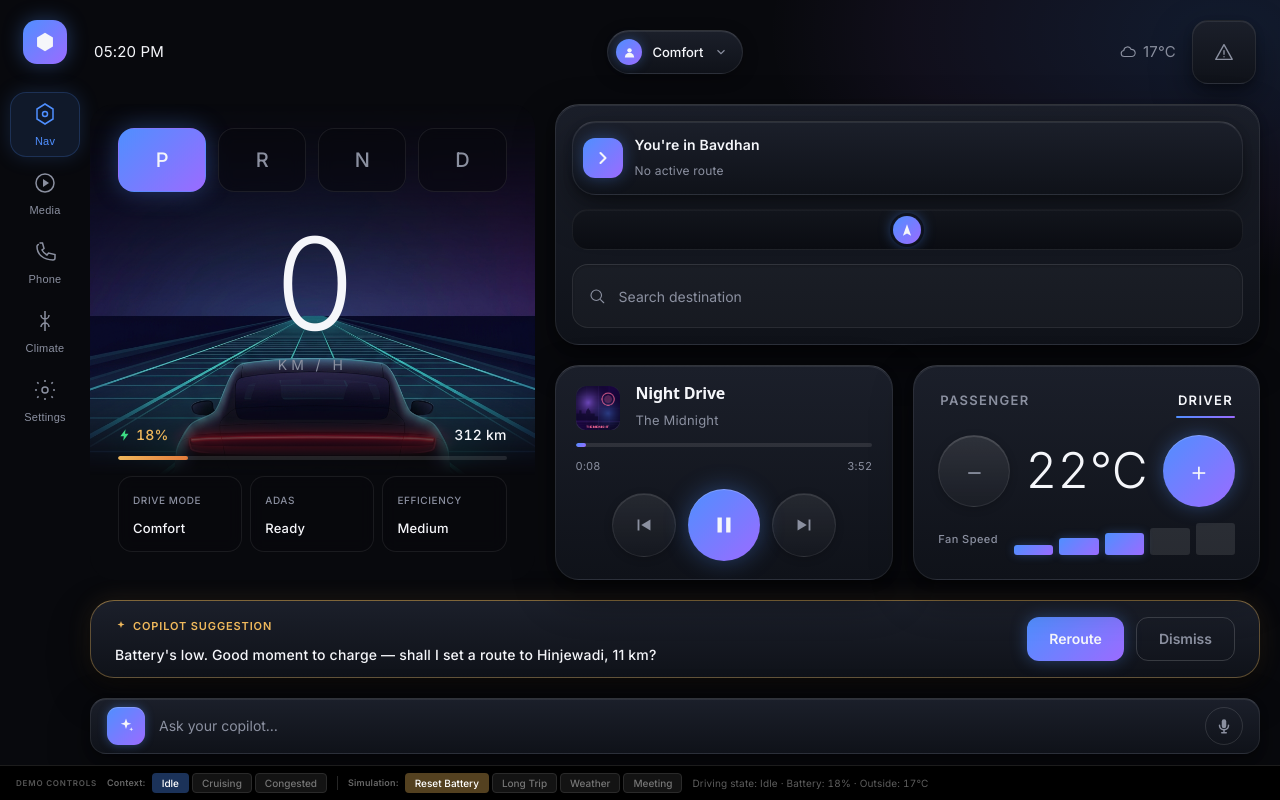
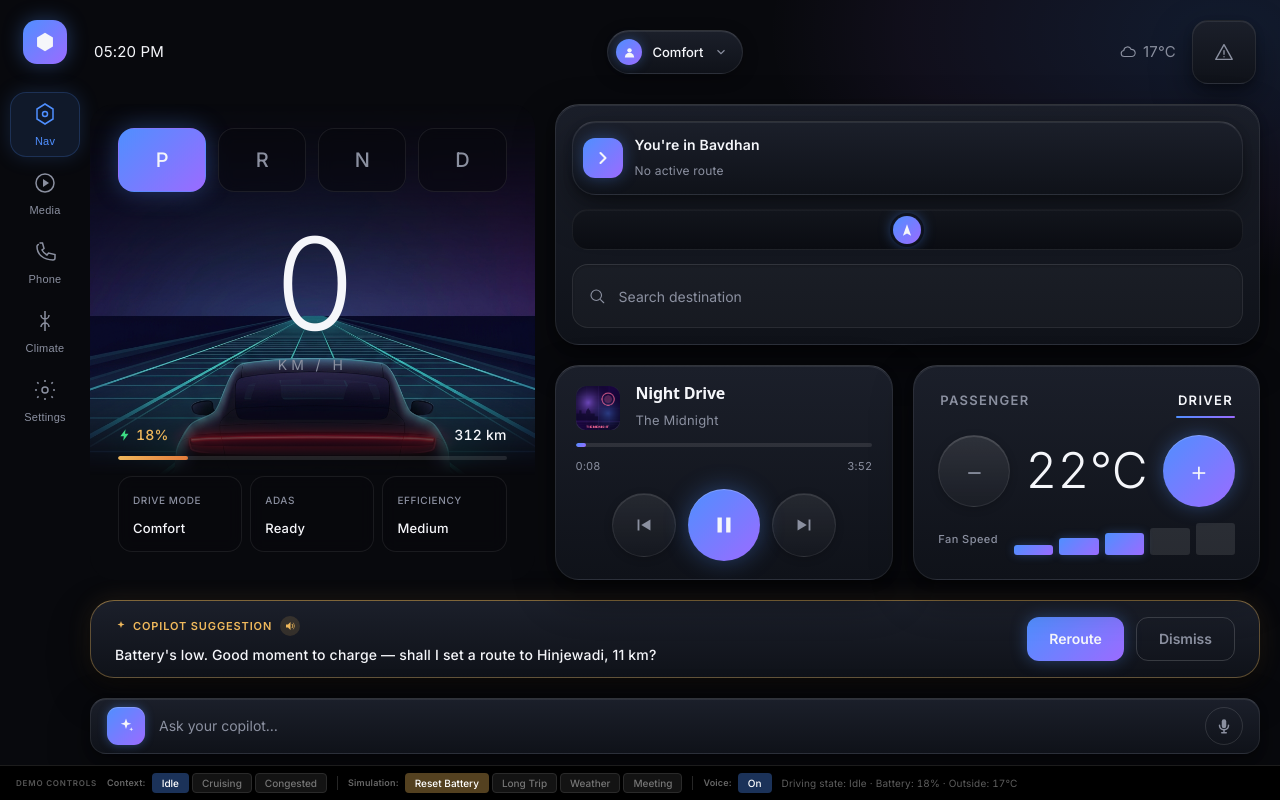
Before and after one commit to vedhabbu/cockpit, a React (Vite) app: page / in a window 1280 px wide. Both pictures are taken after a click on the button "Low Battery". Built offline with nearby package versions, Linux system fonts and the light colour scheme; no server answers.

Commit message:
Copilot Speech

```diff
--- a/src/App.css
+++ b/src/App.css
@@ -1278,6 +1278,27 @@ body {
   height: 12px;
 }
 
+.proactive-suggestion__speak {
+  display: inline-flex;
+  align-items: center;
+  justify-content: center;
+  width: 20px;
+  height: 20px;
+  margin-left: 2px;
+  padding: 0;
+  border: none;
+  border-radius: 50%;
+  background: rgba(240, 185, 92, 0.14);
+  color: inherit;
+  cursor: pointer;
+  transition: background 0.15s, color 0.15s;
+}
+
+.proactive-suggestion__speak:hover {
+  background: rgba(240, 185, 92, 0.28);
+  color: var(--text-primary);
+}
+
 .proactive-suggestion__message {
   margin: 0;
   font-size: 14px;
--- a/src/App.jsx
+++ b/src/App.jsx
@@ -964,6 +964,8 @@ function DemoControlBar({
   outsideTemp,
   activeSimulation,
   onToggleSimulation,
+  voiceMuted,
+  onToggleVoiceMuted,
 }) {
   const activeLabel = LOAD_LEVELS.find((level) => level.id === loadLevel)?.label ?? loadLevel
 
@@ -1013,6 +1015,23 @@ function DemoControlBar({
         </div>
       </div>
 
+      {speechSynthesisSupported && (
+        <>
+          <span className="demo-bar__divider" aria-hidden="true" />
+          <div className="demo-bar__group">
+            <span className="demo-bar__group-label">Voice:</span>
+            <button
+              type="button"
+              className={`demo-bar__segment${!voiceMuted ? ' active' : ''}`}
+              aria-pressed={!voiceMuted}
+              onClick={onToggleVoiceMuted}
+            >
+              {voiceMuted ? 'Muted' : 'On'}
+            </button>
+          </div>
+        </>
+      )}
+
       <span className="demo-bar__readout">
         Driving state: {activeLabel} · Battery: {batteryLevel}% · Outside: {outsideTemp}°C
       </span>
@@ -1022,6 +1041,27 @@ function DemoControlBar({
 
 const SpeechRecognitionCtor =
   typeof window !== 'undefined' ? window.SpeechRecognition || window.webkitSpeechRecognition : null
+
+const speechSynthesisSupported = typeof window !== 'undefined' && 'speechSynthesis' in window
+
+// Speaks copilot suggestion text aloud (free, no API key — window.speechSynthesis).
+// Cancels any speech already in progress first so suggestions never overlap.
+// Entirely best-effort: unsupported browsers, blocked autoplay, or any
+// runtime error here should never break the UI, so failures are swallowed.
+function speakSuggestionText(text) {
+  if (!speechSynthesisSupported || !text) return
+  try {
+    window.speechSynthesis.cancel()
+    const utterance = new SpeechSynthesisUtterance(text)
+    utterance.rate = 0.97
+    utterance.pitch = 1
+    const englishVoice = window.speechSynthesis.getVoices().find((voice) => /^en/i.test(voice.lang))
+    if (englishVoice) utterance.voice = englishVoice
+    window.speechSynthesis.speak(utterance)
+  } catch {
+    // Voice output is a nice-to-have, never let it break the cockpit.
+  }
+}
 
 function CopilotBar({ onSubmit, response }) {
   const [query, setQuery] = useState('')
@@ -1157,7 +1197,7 @@ function CopilotBar({ onSubmit, response }) {
 // A card the copilot shows on its own initiative (not in response to a
 // command) — visually distinct from CopilotBar's reactive responses via the
 // amber "Copilot suggestion" eyebrow and its own action buttons.
-function ProactiveSuggestionCard({ suggestion, onPrimary, onDismiss }) {
+function ProactiveSuggestionCard({ suggestion, onPrimary, onDismiss, onSpeak }) {
   if (!suggestion) return null
 
   return (
@@ -1168,6 +1208,33 @@ function ProactiveSuggestionCard({ suggestion, onPrimary, onDismiss }) {
             <path d="M12 2l1.8 5.2L19 9l-5.2 1.8L12 16l-1.8-5.2L5 9l5.2-1.8L12 2z" />
           </svg>
           Copilot Suggestion
+          {speechSynthesisSupported && (
+            <button
+              type="button"
+              className="proactive-suggestion__speak"
+              onClick={onSpeak}
+              aria-label="Read suggestion aloud"
+            >
+              <svg viewBox="0 0 24 24" fill="currentColor" aria-hidden="true">
+                <path d="M4 9v6h4l5 5V4L8 9H4z" />
+                <path
+                  d="M16.5 8.5a5 5 0 010 7"
+                  fill="none"
+                  stroke="currentColor"
+                  strokeWidth="1.8"
+                  strokeLinecap="round"
+                />
+                <path
+                  d="M19 6a9 9 0 010 12"
+                  fill="none"
+                  stroke="currentColor"
+                  strokeWidth="1.8"
+                  strokeLinecap="round"
+                  opacity="0.6"
+                />
+              </svg>
+            </button>
+          )}
         </span>
         <p className="proactive-suggestion__message">{suggestion.message}</p>
       </div>
@@ -1221,6 +1288,29 @@ function App() {
   const activeSuggestion = proactiveSuggestion && {
     ...proactiveSuggestion,
     message: SUGGESTION_MESSAGES_BY_KIND[proactiveSuggestion.kind][loadLevel],
+  }
+  const [voiceMuted, setVoiceMuted] = useState(false)
+
+  // Chrome populates the voices list asynchronously — warm it on mount so
+  // an English voice is actually available by the time the first
+  // suggestion fires and tries to pick one.
+  useEffect(() => {
+    if (!speechSynthesisSupported) return
+    window.speechSynthesis.getVoices()
+  }, [])
+
+  // Speaks a proactive suggestion aloud exactly once, the moment it fires —
+  // keyed off suggestion id, not the live-updating message, so switching
+  // Context afterward updates the on-screen wording (see activeSuggestion
+  // above) without re-triggering speech and spamming the driver.
+  useEffect(() => {
+    if (!proactiveSuggestion || voiceMuted) return
+    speakSuggestionText(SUGGESTION_MESSAGES_BY_KIND[proactiveSuggestion.kind][loadLevel])
+  }, [proactiveSuggestion?.id])
+
+  const handleSpeakActiveSuggestion = () => {
+    if (!activeSuggestion || voiceMuted) return
+    speakSuggestionText(activeSuggestion.message)
   }
 
   // Which demo-bar simulation (if any) is currently active — the single
@@ -1449,6 +1539,7 @@ function App() {
             suggestion={activeSuggestion}
             onPrimary={handleSuggestionPrimary}
             onDismiss={handleDismissSuggestion}
+            onSpeak={handleSpeakActiveSuggestion}
           />
           <CopilotBar onSubmit={handleCopilotSubmit} response={copilotResponse} />
         </div>
@@ -1460,6 +1551,8 @@ function App() {
         outsideTemp={outsideTemp}
         activeSimulation={activeSimulation}
         onToggleSimulation={handleToggleSimulation}
+        voiceMuted={voiceMuted}
+        onToggleVoiceMuted={() => setVoiceMuted((m) => !m)}
       />
     </div>
   )
```
